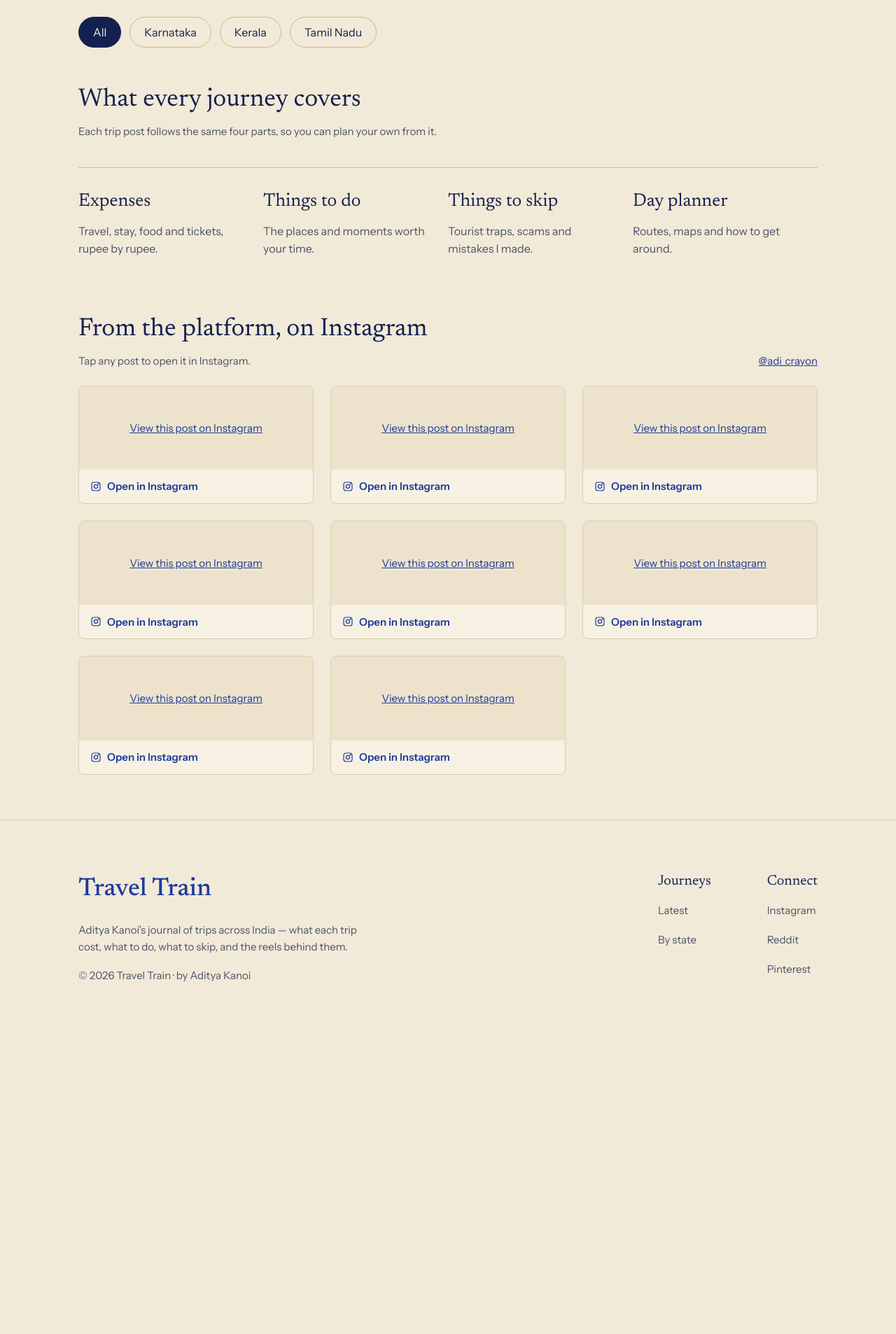
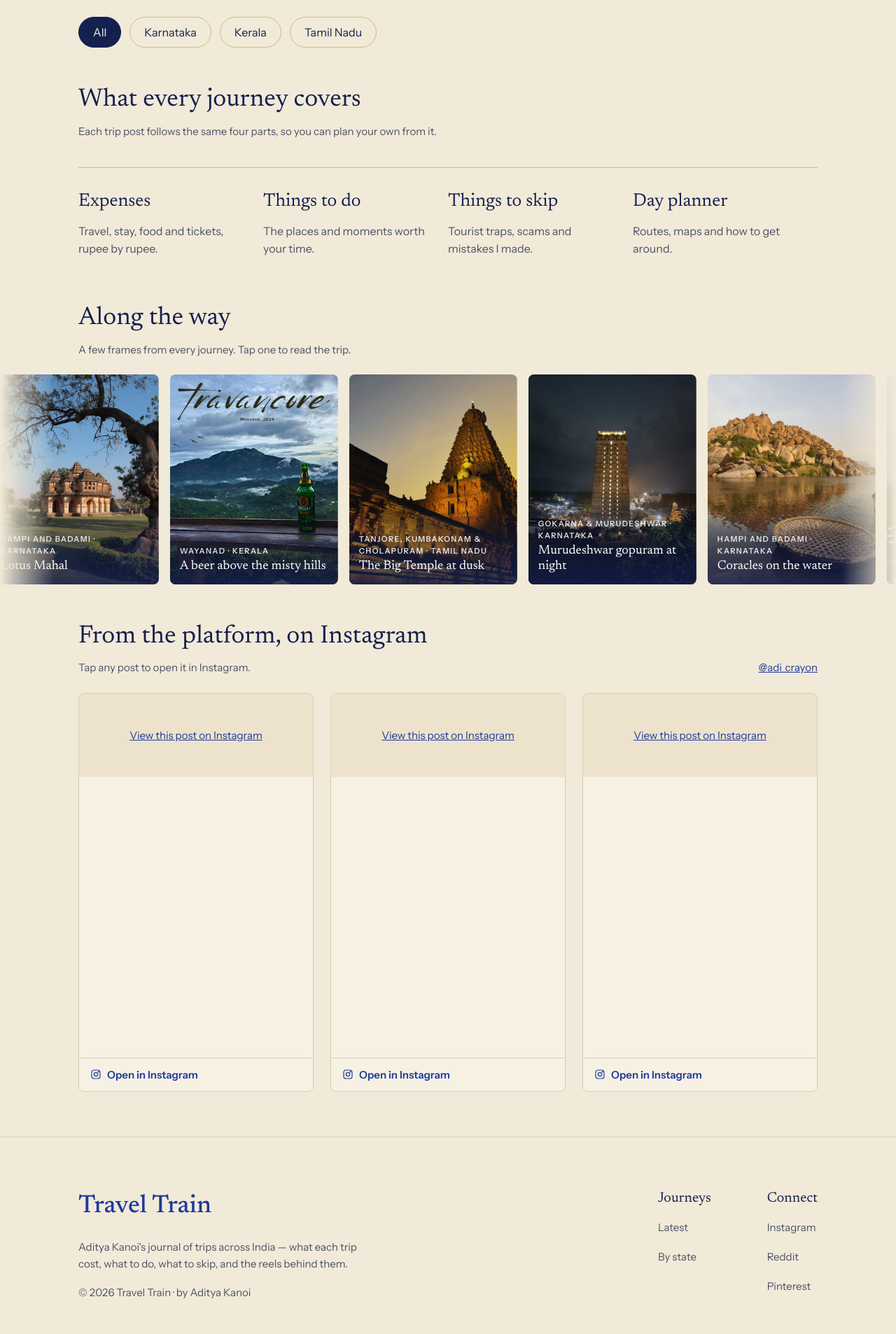
Before and after one commit to gdncomm-aditya-kanoi/Travel-Train, a Jekyll site: the page built from index.html, in a window 1280 px wide. Shown: the part 1290-3196 px from the top of the page at 70% size. Built offline with Jekyll 4.4.1, drawn with Linux system fonts in a browser that asks for light colours; a script that is not in the unit is left out; before the commit the page ends 2743 px from its top, so only the background shows below that.

Commit message:
Add scrolling photo strip and tidy the home Instagram section
Co-Authored-By: Claude <noreply@anthropic.com>

```diff
--- /dev/null
+++ b/_data/reel.yml
@@ -0,0 +1,19 @@
+# Photos that scroll across the home page. Each is a 4:5 crop in assets/images/reel/.
+# trip is the file name in _trips/ without .md, so the title, state and link come from the trip itself.
+frames:
+  - { file: gokarna-beach.jpg,      trip: gokarna-murudeshwar, line: "Two of us on the sand" }
+  - { file: hampi-lotus.jpg,        trip: hampi,               line: "Lotus Mahal" }
+  - { file: wayanad-mist.jpg,       trip: wayanad,             line: "A beer above the misty hills" }
+  - { file: thanjavur-temple.jpg,   trip: thanjavur,           line: "The Big Temple at dusk" }
+  - { file: gokarna-gopuram.jpg,    trip: gokarna-murudeshwar, line: "Murudeshwar gopuram at night" }
+  - { file: hampi-coracles.jpg,     trip: hampi,               line: "Coracles on the water" }
+  - { file: wayanad-rail.jpg,       trip: wayanad,             line: "Cloud views from the rail" }
+  - { file: thanjavur-flowers.jpg,  trip: thanjavur,           line: "Flowers over water" }
+  - { file: hampi-badami.jpg,       trip: hampi,               line: "Badami lake" }
+  - { file: wayanad-road.jpg,       trip: wayanad,             line: "On the road through the tea" }
+  - { file: thanjavur-kallanai.jpg, trip: thanjavur,           line: "Kallanai Dam" }
+  - { file: hampi-ganesha.jpg,      trip: hampi,               line: "Kadalekalu Ganesha" }
+  - { file: wayanad-huts.jpg,       trip: wayanad,             line: "Thatched huts on the hills" }
+  - { file: thanjavur-palace.jpg,   trip: thanjavur,           line: "The Maratha Palace" }
+  - { file: hampi-tank.jpg,         trip: hampi,               line: "Virupaksha Temple tank" }
+  - { file: wayanad-campfire.jpg,   trip: wayanad,             line: "Around the campfire" }
--- a/_includes/instagram-embed.html
+++ b/_includes/instagram-embed.html
@@ -1,8 +1,10 @@
 {% if include.url and include.url != "" %}
 <div class="ig-card">
+  <div class="ig-clip">
   <blockquote class="instagram-media" data-instgrm-permalink="{{ include.url }}" data-instgrm-version="14">
     <a href="{{ include.url }}" target="_blank" rel="noopener">View this post on Instagram</a>
   </blockquote>
+  </div>
   <a class="ig-open" href="{{ include.url }}" target="_blank" rel="noopener">{% include icon-instagram.html size=16 %} Open in Instagram</a>
 </div>
 {% endif %}
--- a/assets/css/style.css
+++ b/assets/css/style.css
@@ -118,7 +118,11 @@ code { font-size: .9em; background: var(--paper); padding: 1px 6px; border-radiu
 .covers-title { font-family: var(--serif); font-size: 26px; color: var(--navy); }
 
 /* Instagram */
-.ig-grid { display: grid; grid-template-columns: repeat(auto-fill, minmax(280px, 1fr)); gap: 24px; align-items: start; }
+.ig-grid { display: grid; grid-template-columns: repeat(3, 1fr); gap: 24px; align-items: stretch; }
+.ig-grid .ig-card { display: flex; flex-direction: column; }
+.ig-grid .ig-clip { height: 520px; overflow: hidden; }
+.ig-grid .ig-open { margin-top: auto; border-top: 1px solid var(--line); }
+@media (max-width: 860px) { .ig-grid { grid-template-columns: 1fr; max-width: 420px; } }
 .ig-card { background: var(--paper); border: 1px solid var(--line); border-radius: 8px; overflow: hidden; }
 .ig-card .instagram-media { margin: 0 !important; min-width: 0 !important; width: 100% !important; border: 0 !important; border-radius: 0 !important; box-shadow: none !important; }
 .ig-card blockquote.instagram-media { padding: 48px 16px; text-align: center; background: var(--ph); }
@@ -300,3 +304,21 @@ caption { text-align: left; padding-bottom: 8px; color: var(--muted); }
 
 /* The embedded brochure */
 .brochure { width: 100%; height: 640px; border: 0; border-radius: 6px; background: #fff; margin-top: 12px; }
+
+/* Home page: auto-scrolling photo strip */
+.reel { overflow: hidden; margin-top: 8px; -webkit-mask-image: linear-gradient(90deg, transparent, #000 6%, #000 94%, transparent); mask-image: linear-gradient(90deg, transparent, #000 6%, #000 94%, transparent); }
+.reel-track { display: flex; gap: 16px; width: max-content; animation: reel-scroll 70s linear infinite; }
+.reel:hover .reel-track, .reel:focus-within .reel-track { animation-play-state: paused; }
+.reel-frame { position: relative; flex: none; width: 240px; aspect-ratio: 4 / 5; border-radius: 8px; overflow: hidden; background: var(--ph); display: block; }
+.reel-frame img { width: 100%; height: 100%; object-fit: cover; display: block; transition: transform .5s ease; }
+.reel-frame:hover img, .reel-frame:focus-visible img { transform: scale(1.05); }
+.reel-cap { position: absolute; inset: auto 0 0 0; padding: 40px 14px 14px; display: flex; flex-direction: column; gap: 2px; color: #fff; background: linear-gradient(180deg, transparent, rgba(20, 32, 79, .82)); }
+.reel-trip { font-size: 11px; letter-spacing: .12em; text-transform: uppercase; font-weight: 600; opacity: .85; }
+.reel-line { font-family: var(--serif); font-size: 18px; line-height: 1.25; }
+@keyframes reel-scroll { to { transform: translateX(calc(-50% - 8px)); } }
+@media (max-width: 600px) { .reel-frame { width: 200px; } }
+@media (prefers-reduced-motion: reduce) {
+  .reel { overflow-x: auto; -webkit-mask-image: none; mask-image: none; }
+  .reel-track { animation: none; }
+  .reel-frame[aria-hidden="true"] { display: none; }
+}
--- a/index.html
+++ b/index.html
@@ -51,6 +51,24 @@ layout: default
 </section>
 
 {% assign ig = "https://www.instagram.com/" | append: site.data.instagram.handle | append: "/" %}
+<section id="reel" class="wrap section section-tight" aria-label="Photos from the trips">
+  <div class="section-head">
+    <div>
+      <h2>Along the way</h2>
+      <p class="section-sub">A few frames from every journey. Tap one to read the trip.</p>
+    </div>
+  </div>
+</section>
+<div class="reel" tabindex="-1">
+  <div class="reel-track">
+    {% for pass in (1..2) %}{% for f in site.data.reel.frames %}{% assign t = site.trips | where: "slug", f.trip | first %}{% if t %}
+    <a class="reel-frame" href="{{ t.url | relative_url }}"{% if pass == 2 %} aria-hidden="true" tabindex="-1"{% endif %}>
+      <img src="{{ '/assets/images/reel/' | append: f.file | relative_url }}" alt="{% if pass == 1 %}{{ f.line }}, {{ t.title }}{% endif %}" width="640" height="800" loading="lazy">
+      <span class="reel-cap"><span class="reel-trip">{{ t.title }} · {{ t.state }}</span><span class="reel-line">{{ f.line }}</span></span>
+    </a>{% endif %}{% endfor %}{% endfor %}
+  </div>
+</div>
+
 <section id="instagram" class="wrap section section-last">
   <div class="section-head">
     <div>
@@ -61,7 +79,7 @@ layout: default
   </div>
   {% if site.data.instagram.posts and site.data.instagram.posts.size > 0 %}
   <div class="ig-grid">
-    {% for url in site.data.instagram.posts limit: 8 %}{% include instagram-embed.html url=url %}{% endfor %}
+    {% for url in site.data.instagram.posts limit: 3 %}{% include instagram-embed.html url=url %}{% endfor %}
   </div>
   {% else %}
   <p>Add post links in <code>_data/instagram.yml</code> to show them here.</p>
```
Also changed, not shown: assets/images/reel/gokarna-beach.jpg (added), assets/images/reel/gokarna-gopuram.jpg (added), assets/images/reel/hampi-badami.jpg (added), assets/images/reel/hampi-coracles.jpg (added), assets/images/reel/hampi-ganesha.jpg (added), assets/images/reel/hampi-lotus.jpg (added), assets/images/reel/hampi-tank.jpg (added), assets/images/reel/thanjavur-flowers.jpg (added), assets/images/reel/thanjavur-kallanai.jpg (added), assets/images/reel/thanjavur-palace.jpg (added), assets/images/reel/thanjavur-temple.jpg (added), assets/images/reel/wayanad-campfire.jpg (added), assets/images/reel/wayanad-huts.jpg (added), assets/images/reel/wayanad-mist.jpg (added), 2 more files.
